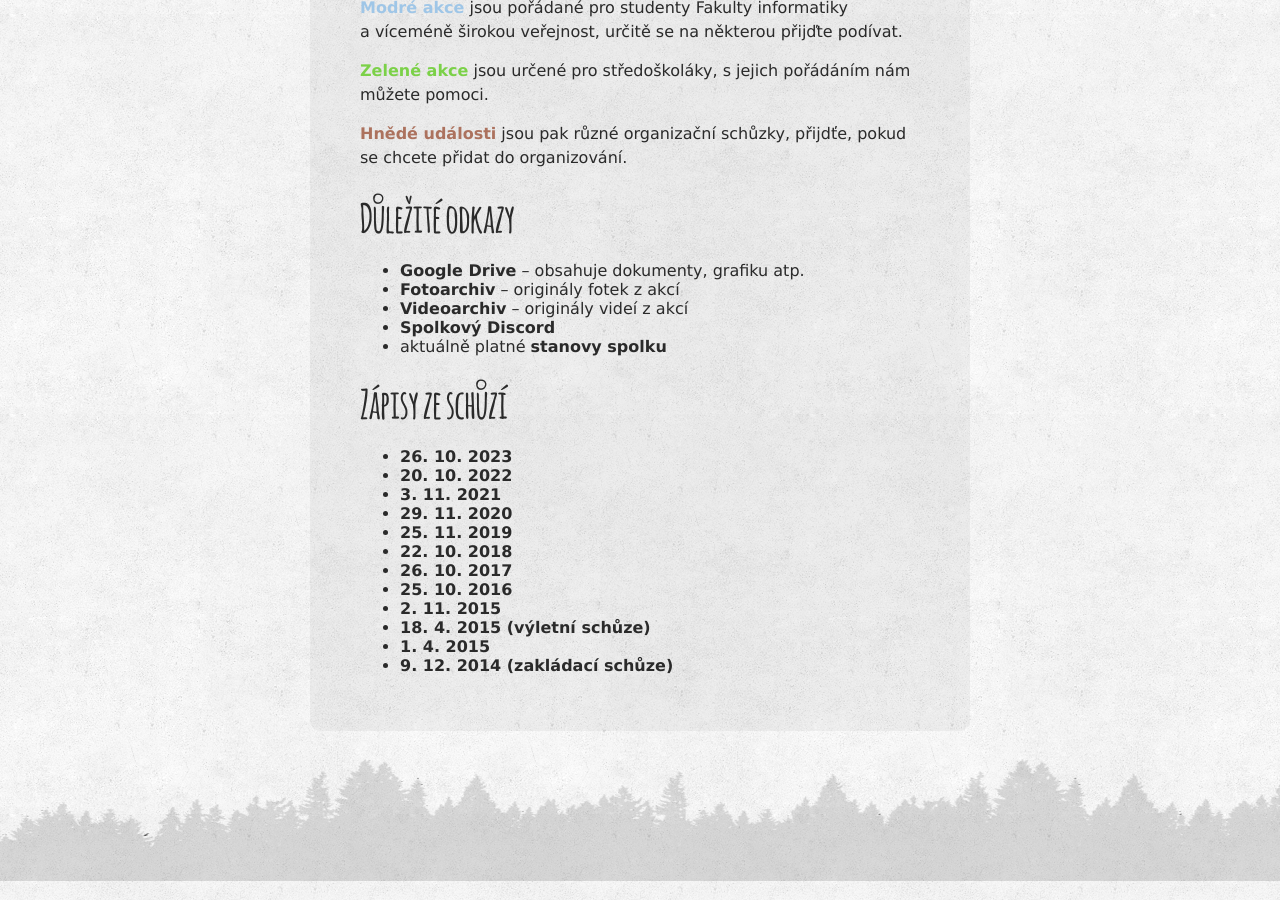
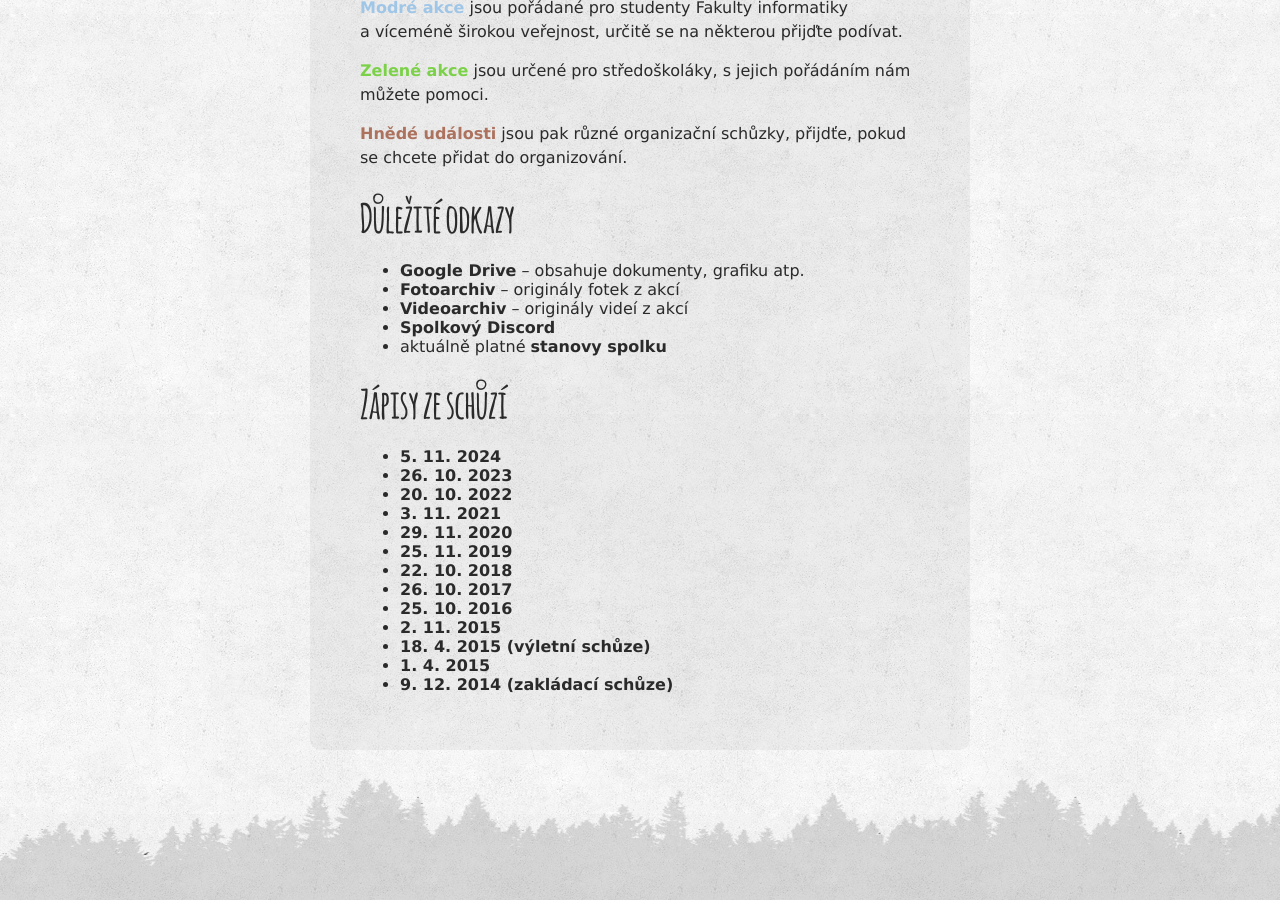
Before and after one commit to zverinec/zverinec-web, a Jekyll site: the page built from _pages/for-members.md, in a window 1280 px wide and 900 px high, scrolled down 986 px. Built offline with Jekyll 4.4.1, drawn with Linux system fonts in a browser that asks for light colours; comment, search, counter and statistics services are not loaded.

Commit message:
Add meeting notes link for 5. 11. 2024

```diff
--- a/_pages/for-members.md
+++ b/_pages/for-members.md
@@ -29,6 +29,7 @@ schůzky, přijdťe, pokud se chcete přidat do organizování.
 
 ## Zápisy ze schůzí
 
+ * <a href="https://docs.google.com/document/d/16CAPm3zx_hFG7yDgY9N24fBpbvk1pJlFJe8GUdvtBss/edit" target="_blank">5. 11. 2024</a>
  * <a href="https://docs.google.com/document/d/1WOluHaH6gcbXYj4bGSEHiJ6AZZP6EzsNIOLGOURV31s/edit" target="_blank">26. 10. 2023</a>
  * <a href="https://docs.google.com/document/d/14w7kv_DQa8fTxB1OJSJQzv6rjynUVwfqxgazJ2GfELM/edit" target="_blank">20. 10. 2022</a>
  * <a href="https://docs.google.com/document/d/1xOkTdIfogZiDRkqHWBQZZz4uhEm0KTGpXTyR5dlMRKY/edit" target="_blank">3. 11. 2021</a>
```
